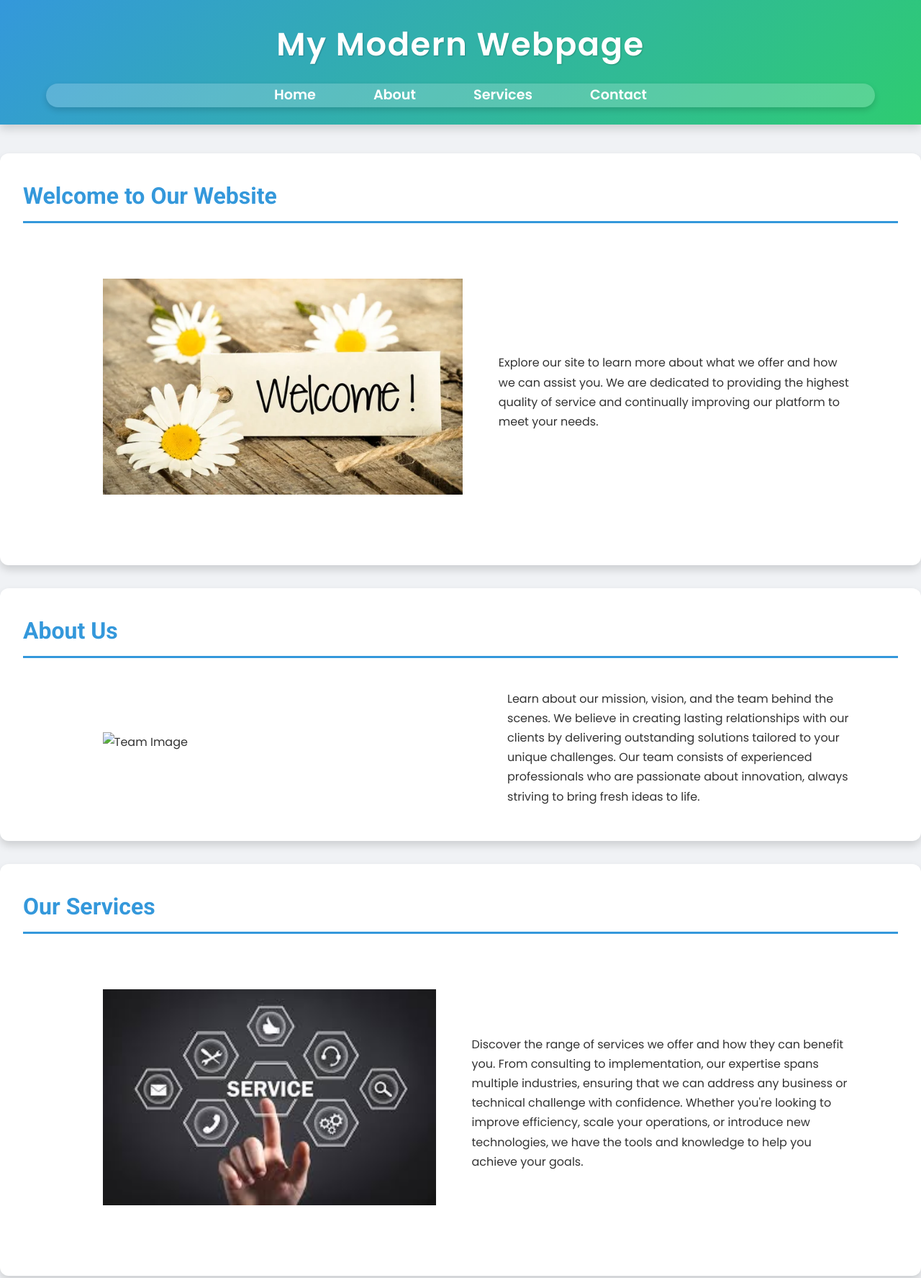
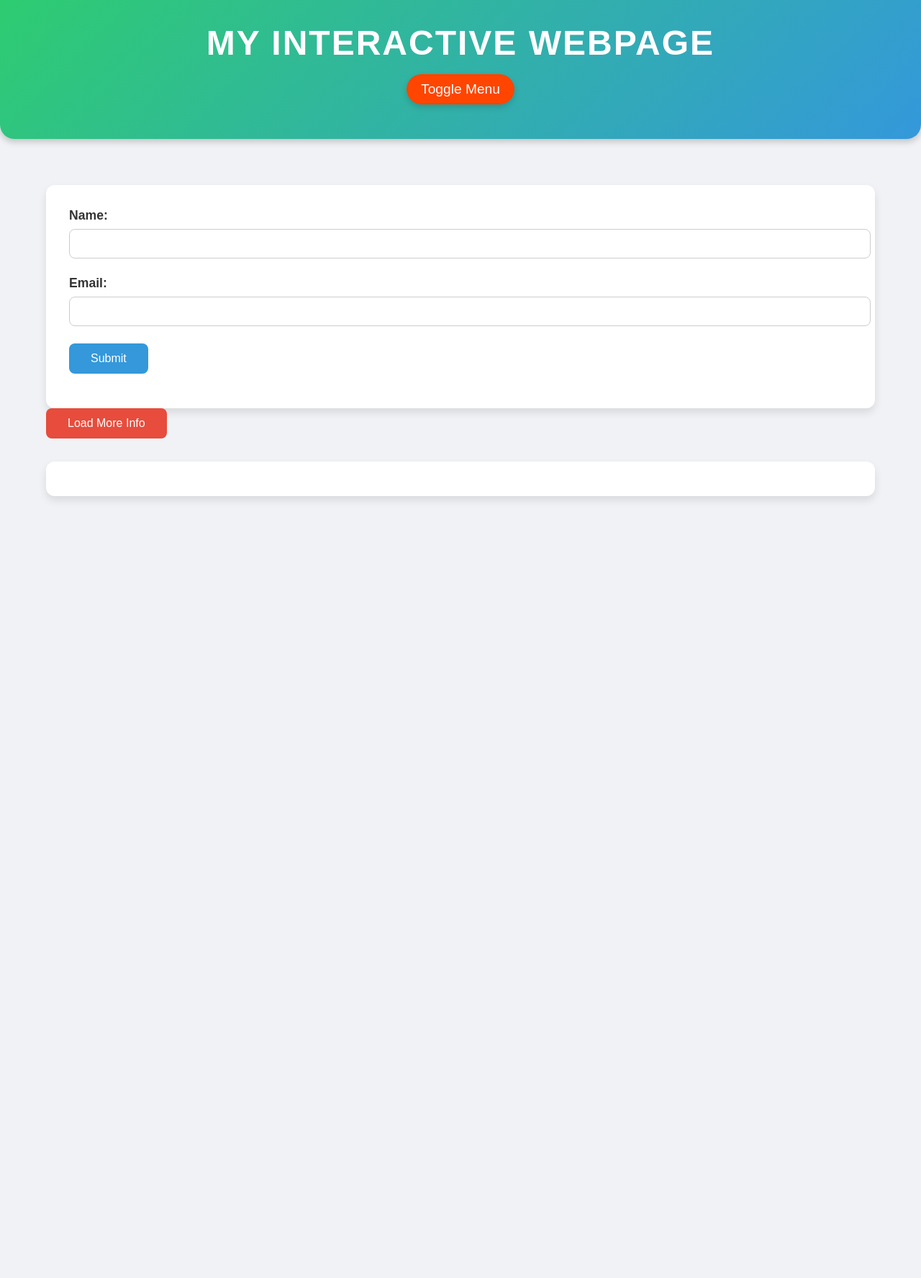
Before and after one commit to Purvispipaliya/Main-Flow-internship-, a plain HTML site: page index.html in a window 1280 px wide. Shown: the top 1775 px of the page at 72% size. After the commit the page ends 800 px from the top, so only its background shows below. Drawn offline with Linux system fonts and the light colour scheme.

Commit message:
Add files via upload

```diff
--- a/index.html
+++ b/index.html
@@ -3,61 +3,47 @@
 <head>
     <meta charset="UTF-8">
     <meta name="viewport" content="width=device-width, initial-scale=1.0">
-    <meta name="description" content="A modern and responsive example webpage with semantic HTML and advanced CSS styling.">
-    <title>Modern Webpage</title>
-    <link rel="stylesheet" href="styles.css">
+    <meta name="description" content="Interactive webpage with JavaScript functionality">
+    <title>Interactive Webpage</title>
+    <link rel="stylesheet" href="style.css">
 </head>
 <body>
+
+    <!-- Header Section -->
     <header>
-        <div class="container">
-            <h1>My Modern Webpage</h1>
-            <nav>
-                <ul>
-                    <li><a href="#home" aria-label="Home">Home</a></li>
-                    <li><a href="#about" aria-label="About Us">About</a></li>
-                    <li><a href="#services" aria-label="Our Services">Services</a></li>
-                    <li><a href="#contact" aria-label="Contact Us">Contact</a></li>
-                </ul>
-            </nav>
-        </div>
+        <h1>My Interactive Webpage</h1>
+        <nav>
+            <button id="menu-toggle">Toggle Menu</button>
+            <ul id="nav-links">
+                <li><a href="#home">Home</a></li>
+                <li><a href="#about">About</a></li>
+                <li><a href="#services">Services</a></li>
+                <li><a href="#contact">Contact</a></li>
+            </ul>
+        </nav>
     </header>
-    <main>
-        <section id="home">
-            <h2>Welcome to Our Website</h2>
-            <div class="container" style="display: flex; align-items: center;">
-                <img src="welcome.jpg" alt="Welcome Image" style="width:90%; max-width:500px; margin-bottom: 1rem; padding: 50px;">
-                <p>Explore our site to learn more about what we offer and how we can assist you. We are dedicated to providing the highest quality of service and continually improving our platform to meet your needs.</p>
-            </div>
-        </section>
-        <section id="about">
-            <h2>About Us</h2>
-            <div class="container" style="display: flex; align-items: center;">
-                <img src="about.jpeg" alt="Team Image" style="width:250%; max-width:800px; margin-bottom: 1rem; padding: 50px;">
-                <p>Learn about our mission, vision, and the team behind the scenes. We believe in creating lasting relationships with our clients by delivering outstanding solutions tailored to your unique challenges.
-                Our team consists of experienced professionals who are passionate about innovation, always striving to bring fresh ideas to life.</p>
-            </div>
-        </section>
-        <section id="services">
-            <h2>Our Services</h2>
-            <div class="container" style="display: flex; align-items: center;">
-                <img src="service.jpeg" alt="Services Image" style="width:250%; max-width:800px; margin-bottom: 1rem; padding: 50px;">
-                <p>Discover the range of services we offer and how they can benefit you. From consulting to implementation, our expertise spans multiple industries, ensuring that we can address any business or technical challenge with confidence.
-                Whether you're looking to improve efficiency, scale your operations, or introduce new technologies, we have the tools and knowledge to help you achieve your goals.</p>
-            </div>
-        </section>
-        <section id="contact">
-            <h2>Contact Us</h2>
-            <div class="container" style="display: flex; align-items: center;">
-                <img src="contect.jpeg" alt="Contact Us Image" style="width:250%; max-width:800px; margin-bottom: 1rem; padding: 50px;">
-                <p>Get in touch with us for any inquiries or support. We are here to help! Whether you have a question, need assistance, or want to collaborate, feel free to reach out to us at any time.
-                Our customer support team is available 24/7 to ensure that your experience with us is nothing short of exceptional. Let's work together to turn your vision into reality.</p>
-            </div>
-        </section>
-    </main>
-    <footer>
-        <div class="container">
-            <p>&copy; 2024 Modern Webpage. All rights reserved. We value your privacy and are committed to protecting your personal information.</p>
-        </div>
-    </footer>
+
+    <div class="container">
+
+        <!-- Form Section -->
+        <form id="contactForm">
+            <label for="name">Name:</label>
+            <input type="text" id="name" name="name" required>
+
+            <label for="email">Email:</label>
+            <input type="email" id="email" name="email" required>
+
+            <button type="submit">Submit</button>
+            <div id="error-message"></div>
+        </form>
+
+        <!-- Dynamic Content Section -->
+        <button id="loadContent">Load More Info</button>
+        <div id="content-area"></div>
+
+    </div>
+
+    <!-- Link to external JavaScript file -->
+    <script src="script.js"></script>
 </body>
 </html>
--- /dev/null
+++ b/script.js
@@ -0,0 +1,37 @@
+// Form Validation
+document.getElementById('contactForm').addEventListener('submit', function(event) {
+    let errorMessage = '';
+    const name = document.getElementById('name').value;
+    const email = document.getElementById('email').value;
+
+    if (name === '') {
+        errorMessage += 'Name is required.<br>';
+    }
+
+    if (!validateEmail(email)) {
+        errorMessage += 'Please enter a valid email address.<br>';
+    }
+
+    if (errorMessage) {
+        event.preventDefault(); // Prevent form submission
+        document.getElementById('error-message').innerHTML = errorMessage;
+    }
+});
+
+function validateEmail(email) {
+    const re = /^[a-zA-Z0-9._-]+@[a-zA-Z0-9.-]+\.[a-zA-Z]{2,6}$/;
+    return re.test(String(email).toLowerCase());
+}
+
+// Menu Toggle
+document.getElementById('menu-toggle').addEventListener('click', function() {
+    const navLinks = document.getElementById('nav-links');
+    navLinks.classList.toggle('show');
+});
+
+// Dynamic Content Loading
+document.getElementById('loadContent').addEventListener('click', function() {
+    document.getElementById('content-area').innerHTML = `
+        <p>Here is some dynamic content that was loaded when you clicked the button!</p>
+    `;
+});
--- /dev/null
+++ b/style.css
@@ -0,0 +1,219 @@
+/* General Styling */
+body {
+    font-family: 'Poppins', sans-serif;
+    margin: 0;
+    padding: 0;
+    background-color: #f0f2f5;
+    color: #333;
+}
+
+.container {
+    width: 90%;
+    max-width: 1200px;
+    margin: 0 auto;
+    padding: 2rem 0;
+}
+
+/* Header Section */
+header {
+    background: linear-gradient(135deg, #3498db, #2ecc71);
+    color: white;
+    padding: 2rem 0;
+    text-align: center;
+    box-shadow: 0 4px 10px rgba(0, 0, 0, 0.2);
+    border-bottom-left-radius: 20px;
+    border-bottom-right-radius: 20px;
+    transition: all 0.4s ease;
+}
+
+header h1 {
+    margin: 0;
+    font-size: 3rem;
+    letter-spacing: 2px;
+    text-transform: uppercase;
+    font-weight: 700;
+}
+
+header:hover {
+    background: linear-gradient(135deg, #2ecc71, #3498db);
+}
+
+/* Navigation Menu */
+nav {
+    text-align: center;
+    margin: 1rem 0;
+}
+
+nav button {
+    font-size: 1.2rem;
+    padding: 10px 20px;
+    background-color: #ff4500;
+    color: white;
+    border: none;
+    border-radius: 30px;
+    cursor: pointer;
+    box-shadow: 0 4px 8px rgba(0, 0, 0, 0.15);
+    transition: transform 0.3s ease;
+}
+
+nav button:hover {
+    transform: scale(1.1);
+}
+
+nav ul {
+    list-style: none;
+    padding: 0;
+    display: none;
+}
+
+nav ul.show {
+    display: block;
+}
+
+nav ul li {
+    display: inline-block;
+    margin: 0 15px;
+}
+
+nav ul li a {
+    text-decoration: none;
+    font-size: 1.2rem;
+    color: white;
+    padding: 12px 25px;
+    background-color: rgba(255, 255, 255, 0.2);
+    border-radius: 30px;
+    transition: all 0.3s ease;
+}
+
+nav ul li a:hover {
+    background-color: rgba(255, 255, 255, 0.3);
+    box-shadow: 0 4px 8px rgba(0, 0, 0, 0.2);
+    transform: translateY(-3px);
+}
+
+/* Form Section */
+form {
+    margin-top: 2rem;
+    padding: 2rem;
+    background-color: #ffffff;
+    border-radius: 12px;
+    box-shadow: 0 6px 12px rgba(0, 0, 0, 0.1);
+    transition: transform 0.4s ease, box-shadow 0.4s ease;
+}
+
+form:hover {
+    transform: translateY(-5px);
+    box-shadow: 0 8px 16px rgba(0, 0, 0, 0.2);
+}
+
+form label {
+    display: block;
+    margin-bottom: 0.5rem;
+    font-weight: bold;
+    font-size: 1.1rem;
+}
+
+form input {
+    width: 100%;
+    padding: 12px;
+    margin-bottom: 1.5rem;
+    border: 1px solid #ccc;
+    border-radius: 8px;
+    transition: border-color 0.3s ease;
+}
+
+form input:focus {
+    border-color: #3498db;
+    outline: none;
+}
+
+form button {
+    padding: 12px 30px;
+    background-color: #3498db;
+    color: white;
+    border: none;
+    border-radius: 8px;
+    font-size: 1rem;
+    cursor: pointer;
+    transition: background-color 0.3s ease, transform 0.3s ease;
+}
+
+form button:hover {
+    background-color: #2ecc71;
+    transform: scale(1.05);
+}
+
+#error-message {
+    color: red;
+    margin-top: 1rem;
+    font-size: 1rem;
+}
+
+/* Dynamic Content Styling */
+#content-area {
+    margin-top: 2rem;
+    padding: 1.5rem;
+    background-color: #ffffff;
+    border-radius: 12px;
+    box-shadow: 0 6px 12px rgba(0, 0, 0, 0.1);
+    transition: transform 0.4s ease, box-shadow 0.4s ease;
+}
+
+#content-area:hover {
+    transform: translateY(-5px);
+    box-shadow: 0 8px 16px rgba(0, 0, 0, 0.2);
+}
+
+/* Button to Load Content */
+#loadContent {
+    padding: 12px 30px;
+    background-color: #e74c3c;
+    color: white;
+    border: none;
+    border-radius: 8px;
+    font-size: 1rem;
+    cursor: pointer;
+    transition: background-color 0.3s ease, transform 0.3s ease;
+}
+
+#loadContent:hover {
+    background-color: #c0392b;
+    transform: scale(1.05);
+}
+
+/* Footer Styling */
+footer {
+    background: linear-gradient(135deg, #3498db, #2ecc71);
+    color: white;
+    text-align: center;
+    padding: 1.5rem 0;
+    border-top-left-radius: 20px;
+    border-top-right-radius: 20px;
+    box-shadow: 0 -4px 10px rgba(0, 0, 0, 0.1);
+}
+
+footer p {
+    margin: 0;
+    font-size: 1rem;
+    font-weight: 400;
+}
+
+/* Responsive Design */
+@media (max-width: 768px) {
+    header h1 {
+        font-size: 2.5rem;
+    }
+
+    nav ul li a {
+        padding: 10px 15px;
+        font-size: 1.1rem;
+    }
+
+    form {
+        padding: 1.5rem;
+    }
+
+    form button, #loadContent {
+        padding: 10px 25px;
+    }
+}
```
